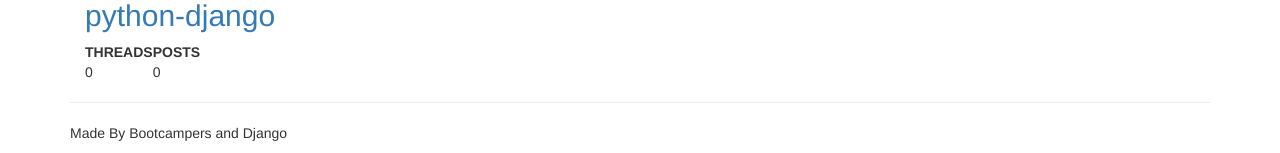
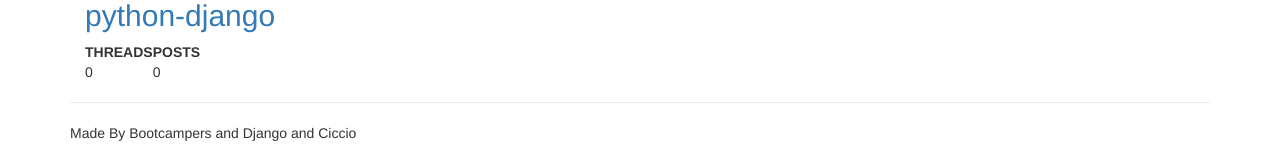
Before and after one commit to GiuseppeJoeT/py_django_we_are_web_coders, a Django app: page /forum/ in a window 1280 px wide. Shown: the part 667-820 px from the top of the page. Run offline with Django 3.2, Linux system fonts and the light colour scheme; data comes from the database, SQL or seed files in the repository; parts of the project's set-up code (start-up, migrations or seed data) failed here and were passed over; some libraries are stand-ins or nearby versions.

Commit message:
Updated the home

```diff
--- a/templates/base.html
+++ b/templates/base.html
@@ -57,7 +57,7 @@
     <hr>
 
     <div class="footer">
-        <p>Made By Bootcampers and Django </p>
+        <p>Made By Bootcampers and Django and Ciccio </p>
     </div>
 </div>
 </body>
```
